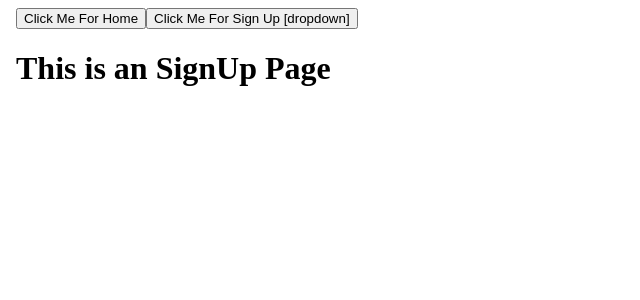
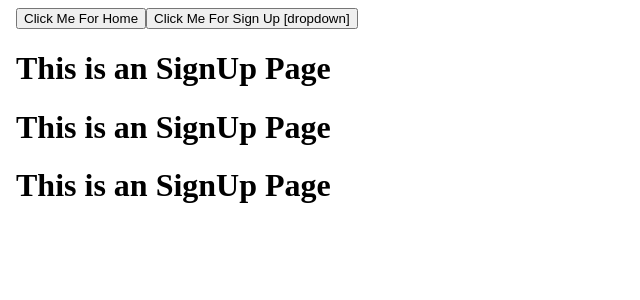
Before and after one commit to rohitanchal/learn-github, an Angular app in the folder myapp/: page /signup in a window 1280 px wide. Shown: the top 300 px of the page, without its empty margins (0-640 px from the left). Built offline with nearby package versions, Linux system fonts and the light colour scheme.

Commit message:
add some new

```diff
--- a/myapp/src/app/signup/signup.component.html
+++ b/myapp/src/app/signup/signup.component.html
@@ -1 +1,3 @@
 <h1>This is an SignUp Page</h1>
+<h1>This is an SignUp Page</h1>
+<h1>This is an SignUp Page</h1>
```
